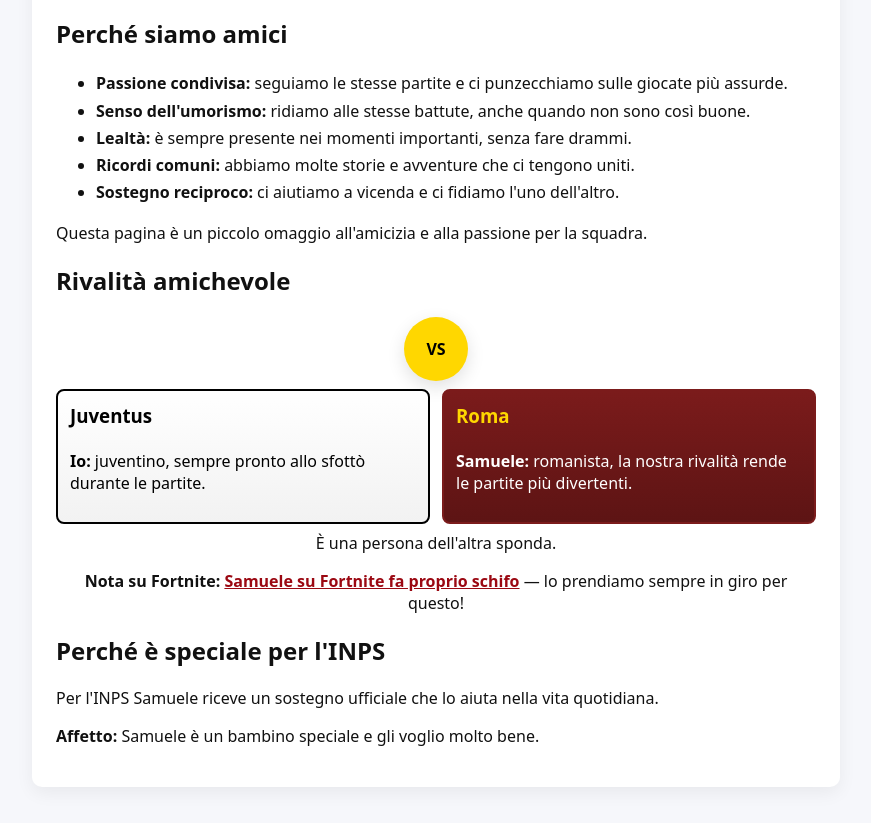
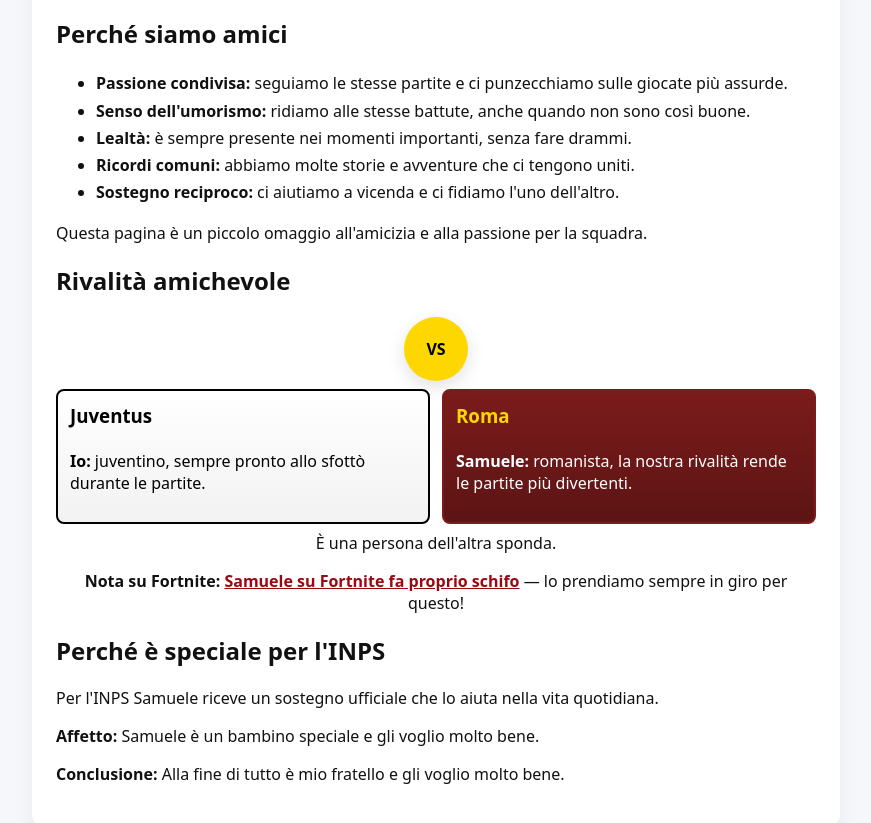
Before and after one commit to chri551/samu_bestfriend, a plain HTML site: page index.html in a window 1280 px wide. Shown: the part 235-1058 px from the top of the page, without its empty margins (204-1075 px from the left). Drawn offline with Linux system fonts and the light colour scheme.

Commit message:
aggiungi modifiche

```diff
--- a/index.html
+++ b/index.html
@@ -70,6 +70,7 @@
     <h2>Perché è speciale per l'INPS</h2>
     <p>Per l'INPS Samuele riceve un sostegno ufficiale che lo aiuta nella vita quotidiana.</p>
     <p><strong>Affetto:</strong> Samuele è un bambino speciale e gli voglio molto bene.</p>
+    <p style="margin-top:12px"><strong>Conclusione:</strong> Alla fine di tutto è mio fratello e gli voglio molto bene.</p>
   </main>
 </body>
 </html>
```
